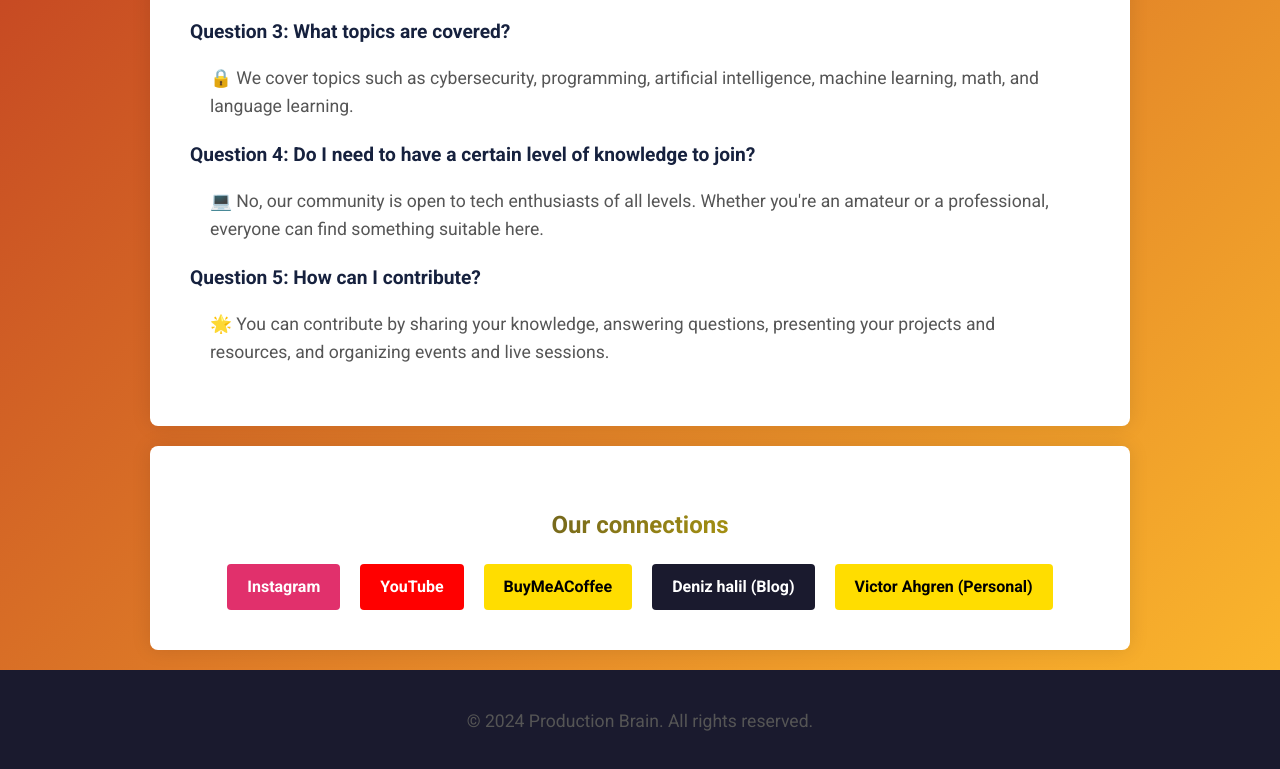
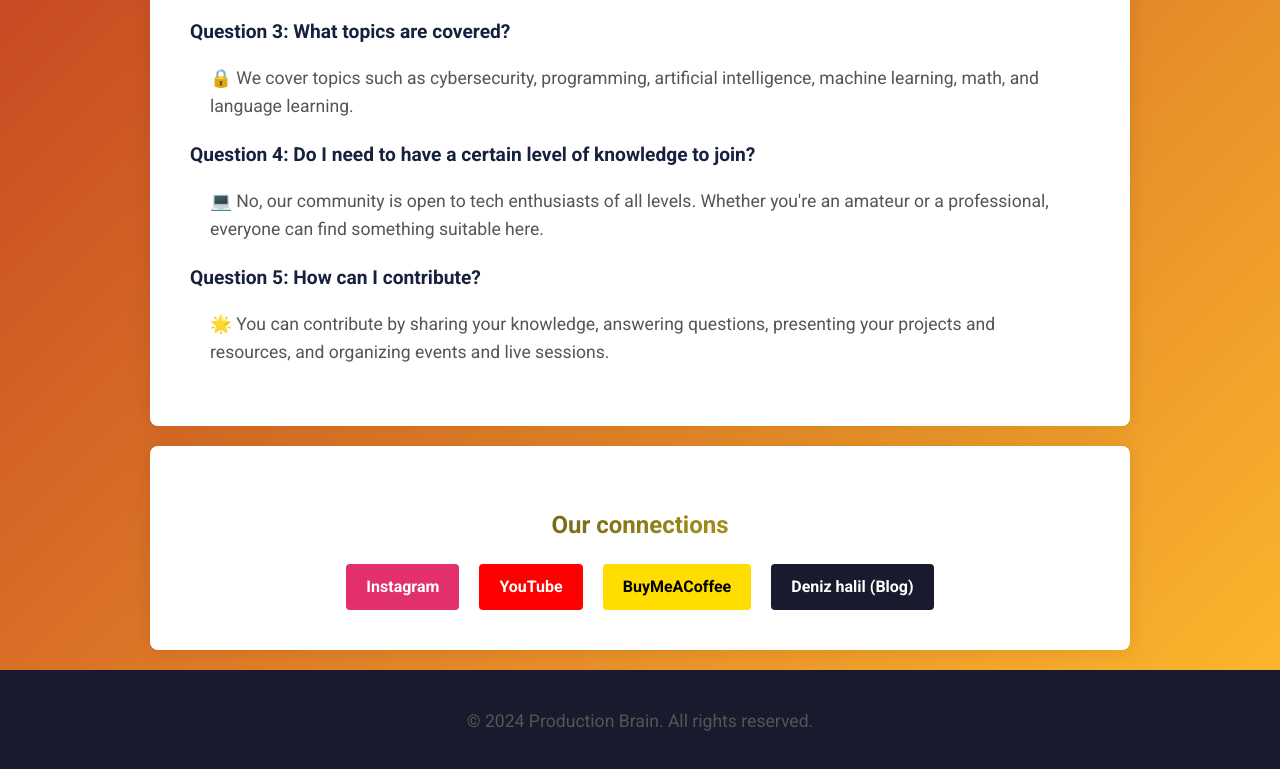
Before and after one commit to HalilDeniz/productionbrain.github.io, a plain HTML site: page index.html in a window 1280 px wide. Shown: the part 3625-4394 px from the top of the page. Drawn offline with Linux system fonts and the light colour scheme.

Commit message:
Update index.html

```diff
--- a/index.html
+++ b/index.html
@@ -143,9 +143,8 @@
             <div class="link-container">
                 <a href="https://www.instagram.com/production.brain/" target="_blank" class="external-link instagram">Instagram</a>
                 <a href="https://www.youtube.com/@ProductionBrain1" target="_blank" class="external-link youtube">YouTube</a>
-                <a href="https://www.buymeacoffee.com/productionbrain/" target="_blank" class="external-link buymeacoffee">BuyMeACoffee</a>
+                <a href="https://buymeacoffee.com/halildeniz/" target="_blank" class="external-link buymeacoffee">BuyMeACoffee</a>
                 <a href="https://denizhalil.com/" target="_blank" class="external-link denizhalil">Deniz halil (Blog)</a>
-                <a href="https://victorahgren.com/home" target="_blank" class="external-link buymeacoffee">Victor Ahgren (Personal)</a>
             </div>
         </section>
     </main>
```
